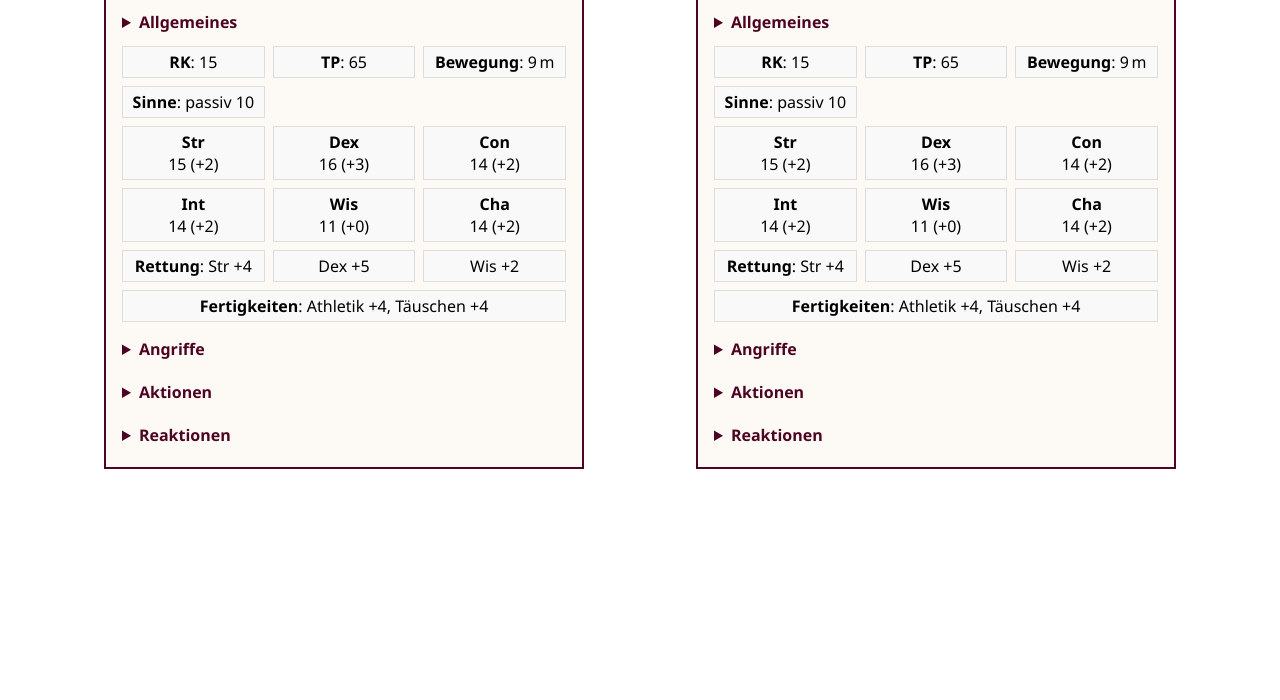
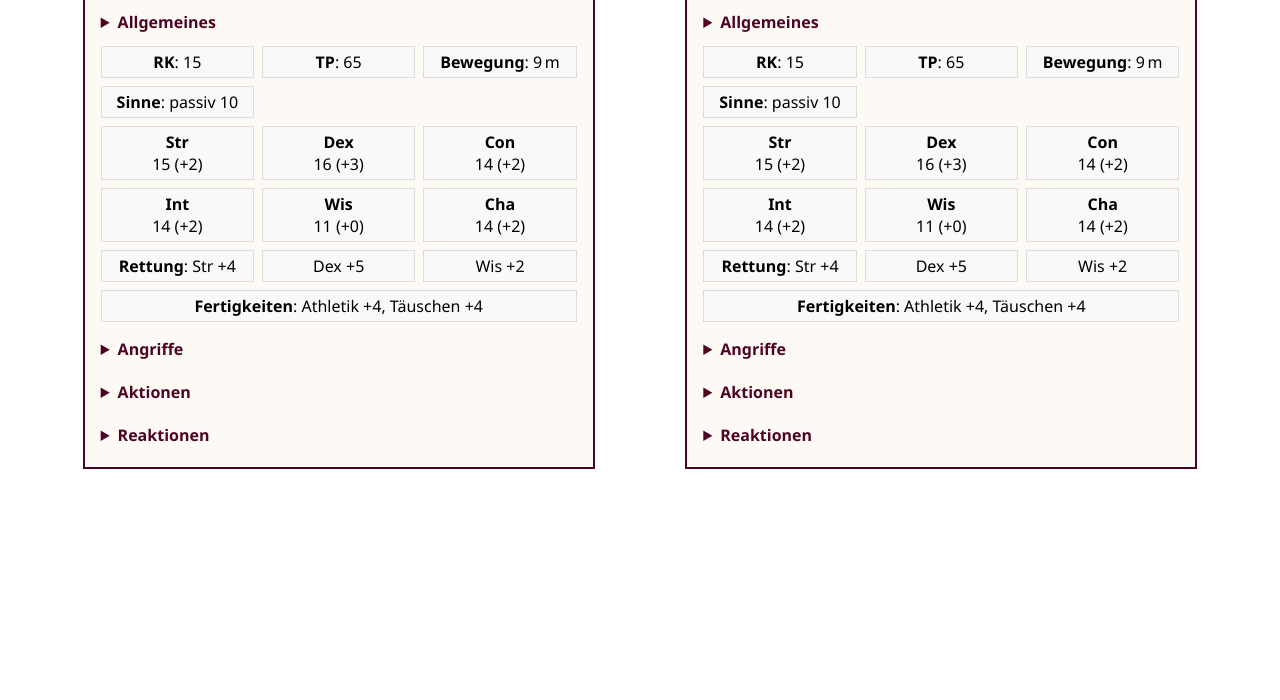
Before and after one commit to Jacer75/DnD4Tyria, a plain HTML site: page css/test-statblock.htm in a window 1280 px wide. Shown: the part 100-800 px from the top of the page. Drawn offline with Linux system fonts and the light colour scheme.

Commit message:
Update statblock.css

```diff
--- a/css/statblock.css
+++ b/css/statblock.css
@@ -6,8 +6,8 @@
   background-color: #fdfaf5;
   font-family: "Segoe UI", "Helvetica Neue", sans-serif;
   width: 100%;
-  max-width: 30em; /* oder z.B. 30rem */
-  flex: 1 1 30em;
+  max-width: 32em; /* oder z.B. 30rem */
+  flex: 1 1 32em;
   box-sizing: border-box;
 }
 
```
